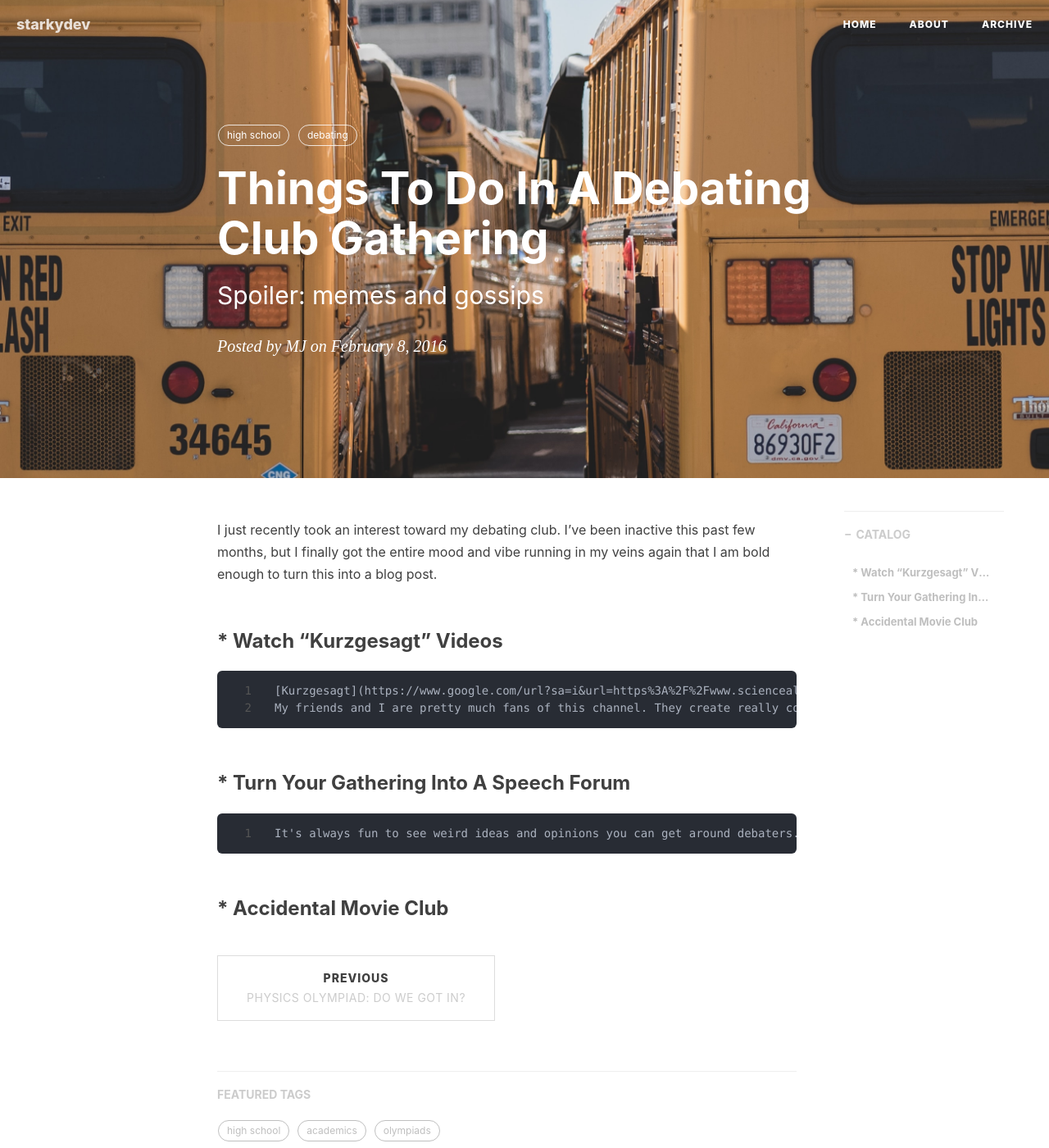
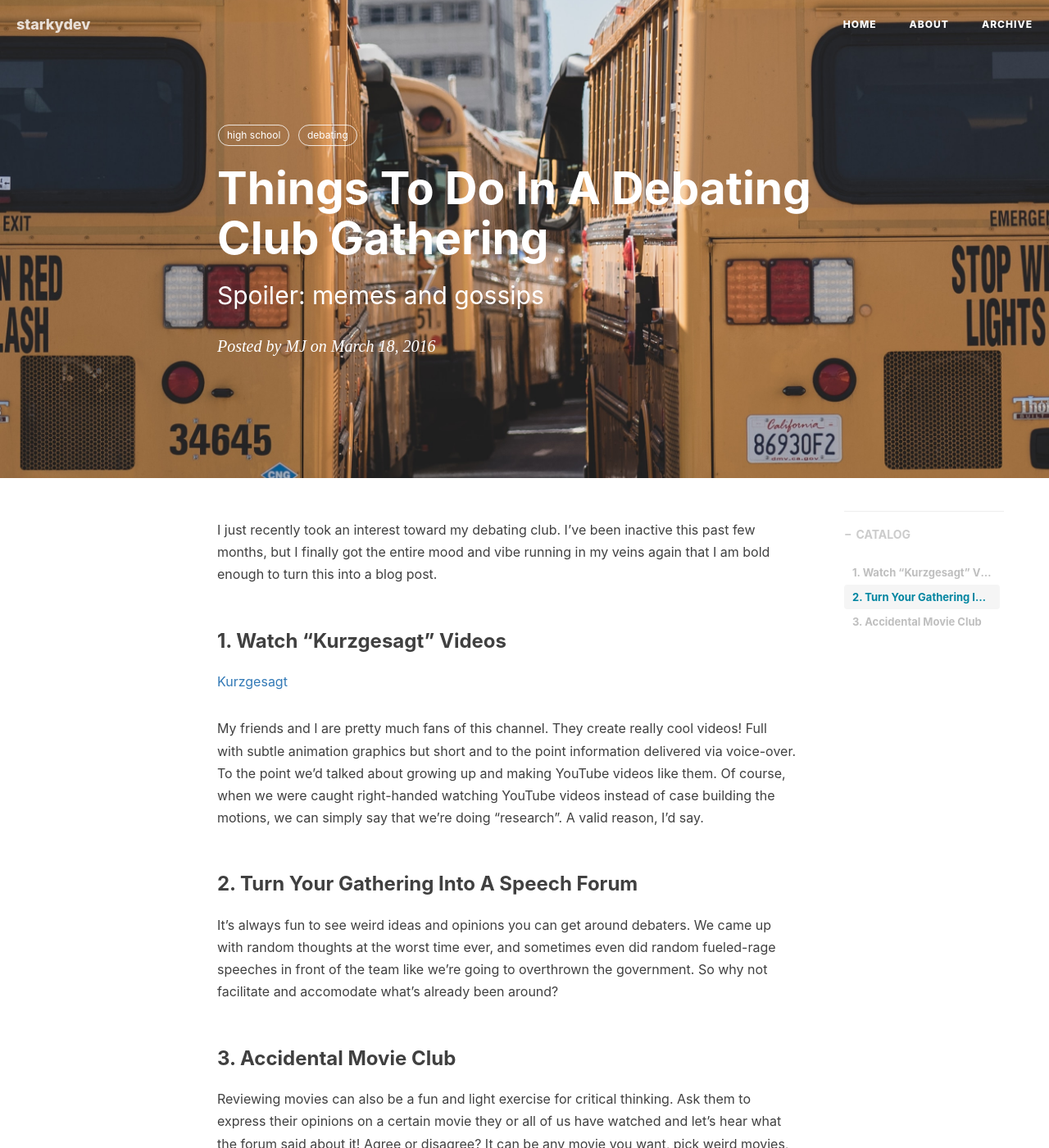
Before and after one commit to maiesey/maiesey.github.io, a Jekyll site: the page built from _posts/2016-04-30-things-to-do-in-a-club-meeting.markdown, in a window 1280 px wide and 1400 px high. Shown: the whole window at 82% size. Built offline with Jekyll 4.4.1, drawn with Linux system fonts in a browser that asks for light colours; nearby versions of some CDN libraries; comment, search, counter and statistics services are not loaded; some of the changed text lies outside the part shown.

Commit message:
Update 2016-04-30-things-to-do-in-a-club-meeting.markdown

```diff
--- a/_posts/2016-04-30-things-to-do-in-a-club-meeting.markdown
+++ b/_posts/2016-04-30-things-to-do-in-a-club-meeting.markdown
@@ -2,7 +2,7 @@
 layout:     post
 title:      "Things To Do In A Debating Club Gathering"
 subtitle:   "Spoiler: memes and gossips"
-date:       2016-02-08 14:50:00
+date:       2016-03-18 14:50:00
 author:     "MJ"
 header-img: "img/post-bg-thingstodoinaclubgathering.jpg"
 catalog: true
@@ -12,11 +12,13 @@ tags:
 ---
 I just recently took an interest toward my debating club. I've been inactive this past few months, but I finally got the entire mood and vibe running in my veins again that I am bold enough to turn this into a blog post.
 
-### * Watch "Kurzgesagt" Videos
-    [Kurzgesagt](https://www.google.com/url?sa=i&url=https%3A%2F%2Fwww.sciencealert.com%2Fthis-video-explains-perfectly-why-crispr-really-will-change-humanity-forever&psig=AOvVaw39x3aQTkhF6egzJz7l_W1V&ust=1581191617026000&source=images&cd=vfe&ved=0CAIQjRxqFwoTCJji_vybwOcCFQAAAAAdAAAAABAD "Kurzgesagt")
-    My friends and I are pretty much fans of this channel. They create really cool videos! Full with subtle animation graphics but short and to the point information delivered via voice-over. To the point we'd talked about growing up and making YouTube videos like them. Of course, when we were caught right-handed watching YouTube videos instead of case building the motions, we can simply say that we're doing "research". A valid reason, I'd say.
+### 1. Watch "Kurzgesagt" Videos
+[Kurzgesagt](https://www.google.com/url?sa=i&url=https%3A%2F%2Fwww.sciencealert.com%2Fthis-video-explains-perfectly-why-crispr-really-will-change-humanity-forever&psig=AOvVaw39x3aQTkhF6egzJz7l_W1V&ust=1581191617026000&source=images&cd=vfe&ved=0CAIQjRxqFwoTCJji_vybwOcCFQAAAAAdAAAAABAD "Kurzgesagt")
 
-### * Turn Your Gathering Into A Speech Forum
-    It's always fun to see weird ideas and opinions you can get around debaters. We came up with random thoughts at the worst time ever, and sometimes even did random fueled-rage speeches in front of the team like we're going to overthrown the government. So why not facilitate and accomodate what's already been around?
+My friends and I are pretty much fans of this channel. They create really cool videos! Full with subtle animation graphics but short and to the point information delivered via voice-over. To the point we'd talked about growing up and making YouTube videos like them. Of course, when we were caught right-handed watching YouTube videos instead of case building the motions, we can simply say that we're doing "research". A valid reason, I'd say.
 
-### * Accidental Movie Club
+### 2. Turn Your Gathering Into A Speech Forum
+It's always fun to see weird ideas and opinions you can get around debaters. We came up with random thoughts at the worst time ever, and sometimes even did random fueled-rage speeches in front of the team like we're going to overthrown the government. So why not facilitate and accomodate what's already been around?
+
+### 3. Accidental Movie Club
+Reviewing movies can also be a fun and light exercise for critical thinking. Ask them to express their opinions on a certain movie they or all of us have watched and let's hear what the forum said about it! Agree or disagree? It can be any movie you want, pick weird movies, like The Room. An abstraction of regular movies, so the members can be as creative as they want to perceive that movie. I'd recommend something that's more specific, like cyberpunks and then confront the ethics in a game/technology-drive applications.
```
